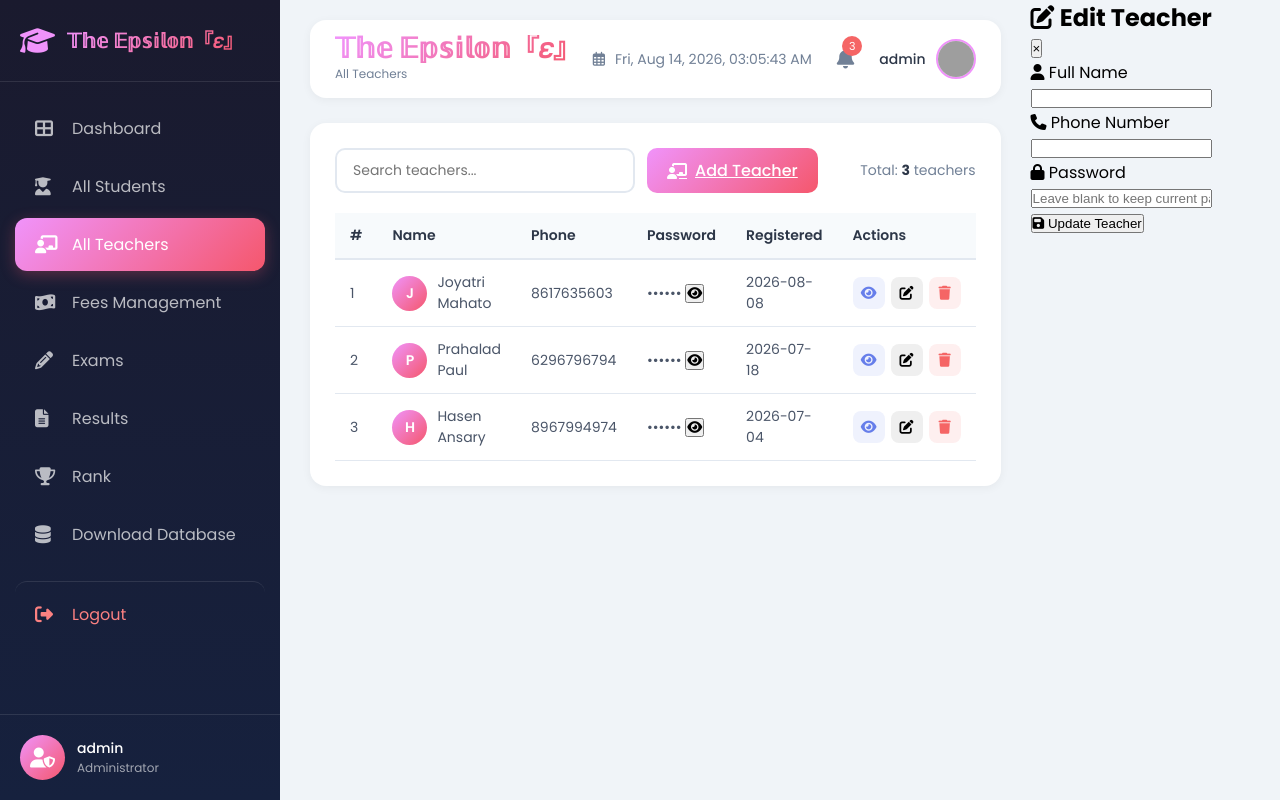
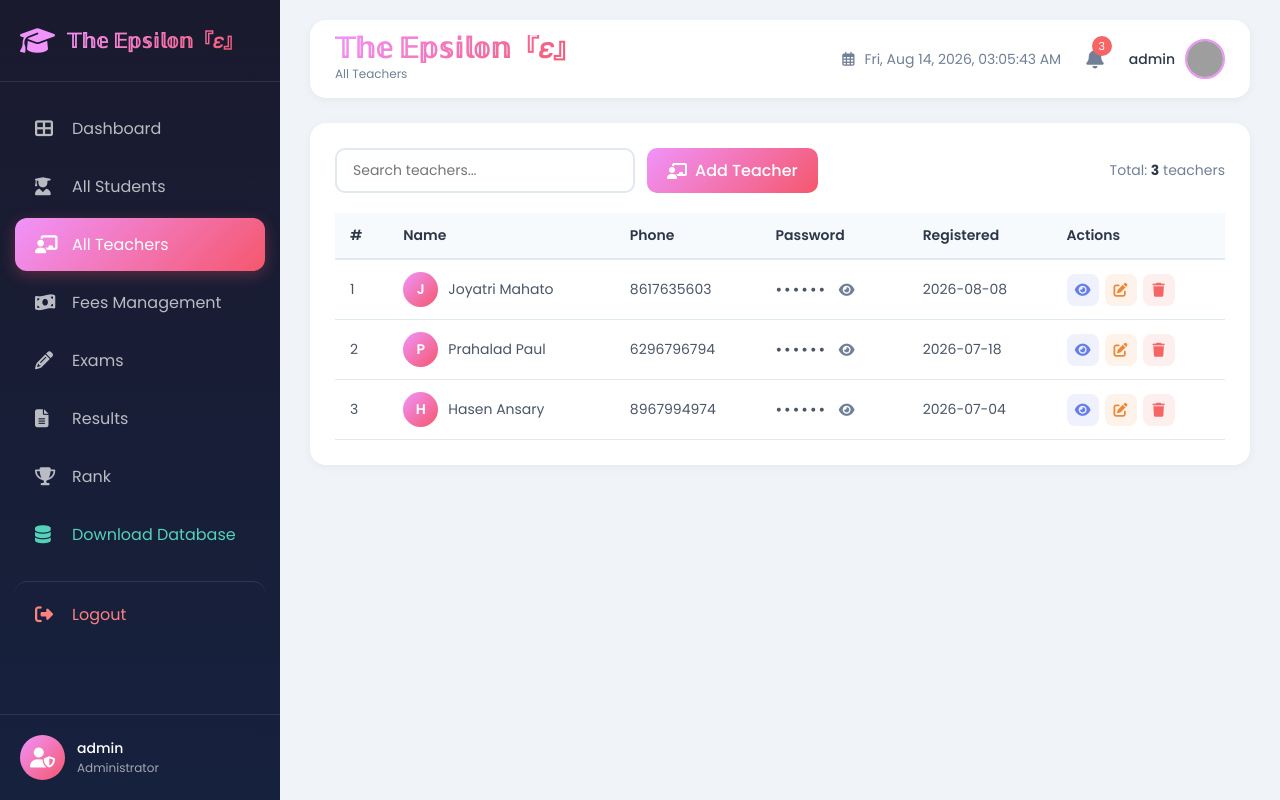
Before and after one commit to Rezu3/Epsilon0.2, a Flask app: page /admin/teachers in a window 1280 px wide. Run offline with Flask 3, Linux system fonts and the light colour scheme; a user stored in the database is signed in; data comes from the database, SQL or seed files in the repository; grey boxes are pictures that could not be loaded.

Commit message:
Update admin_teachers.css

```diff
--- a/static/css/admin_teachers.css
+++ b/static/css/admin_teachers.css
@@ -111,6 +128,15 @@ body {
 
 .nav-item.logout:hover {
     background: rgba(252, 129, 129, 0.1);
+}
+
+.nav-item.db-download {
+    color: rgba(100, 255, 218, 0.8);
+}
+
+.nav-item.db-download:hover {
+    background: rgba(100, 255, 218, 0.1);
+    color: #64ffda;
 }
 
 .sidebar-footer {
@@ -347,6 +404,7 @@ body {
     align-items: center;
     gap: 8px;
     white-space: nowrap;
+    text-decoration: none;
 }
 
 .add-btn:hover {
@@ -416,17 +476,45 @@ body {
     flex-shrink: 0;
 }
 
-.student-count {
-    display: inline-block;
-    padding: 4px 12px;
-    background: #e8f0fe;
-    color: #667eea;
-    border-radius: 20px;
-    font-size: 13px;
-    font-weight: 500;
+/* ============================================
+   PASSWORD FIELD
+   ============================================ */
+.password-dots {
+    font-size: 16px;
+    letter-spacing: 2px;
+    color: #4a5568;
 }
 
-/* Action Buttons */
+.password-text {
+    font-size: 14px;
+    color: #2d3748;
+    font-weight: 500;
+    font-family: 'Courier New', monospace;
+}
+
+.show-password-btn {
+    background: none;
+    border: none;
+    color: #718096;
+    cursor: pointer;
+    padding: 4px 8px;
+    border-radius: 6px;
+    transition: all 0.3s ease;
+    font-size: 14px;
+}
+
+.show-password-btn:hover {
+    background: rgba(0, 0, 0, 0.05);
+    color: #2d3748;
+}
+
+.show-password-btn:active {
+    transform: scale(0.9);
+}
+
+/* ============================================
+   ACTION BUTTONS
+   ============================================ */
 .action-buttons {
     display: flex;
     gap: 6px;
@@ -455,6 +543,16 @@ body {
     color: white;
 }
 
+.edit-btn {
+    background: rgba(237, 137, 54, 0.1);
+    color: #ed8936;
+}
+
+.edit-btn:hover {
+    background: #ed8936;
+    color: white;
+}
+
 .message-btn {
     background: rgba(72, 187, 120, 0.1);
     color: #48bb78;
@@ -513,7 +614,154 @@ body {
     box-shadow: 0 4px 15px rgba(245, 87, 108, 0.3);
 }
 
-/* Animations */
+/* ============================================
+   EDIT MODAL
+   ============================================ */
+.modal {
+    display: none;
+    position: fixed;
+    top: 0;
+    left: 0;
+    width: 100%;
+    height: 100%;
+    background: rgba(0, 0, 0, 0.5);
+    justify-content: center;
+    align-items: center;
+    z-index: 2000;
+    backdrop-filter: blur(4px);
+    animation: fadeIn 0.3s ease;
+}
+
+.modal.show {
+    display: flex !important;
+}
+
+.modal-content {
+    background: white;
+    border-radius: 20px;
+    padding: 0;
+    width: 100%;
+    max-width: 520px;
+    max-height: 90vh;
+    overflow-y: auto;
+    animation: slideUp 0.3s ease;
+    box-shadow: 0 20px 60px rgba(0, 0, 0, 0.3);
+}
+
+.modal-header {
+    padding: 25px 30px;
+    border-bottom: 1px solid #e2e8f0;
+    display: flex;
+    justify-content: space-between;
+    align-items: center;
+    background: linear-gradient(135deg, #f093fb, #f5576c);
+    border-radius: 20px 20px 0 0;
+    color: white;
+}
+
+.modal-header h2 {
+    font-size: 20px;
+    font-weight: 600;
+    display: flex;
+    align-items: center;
+    gap: 10px;
+}
+
+.modal-header h2 i {
+    font-size: 22px;
+}
+
+.modal-close {
+    background: rgba(255, 255, 255, 0.2);
+    border: none;
+    color: white;
+    font-size: 28px;
+    cursor: pointer;
+    width: 40px;
+    height: 40px;
+    border-radius: 50%;
+    display: flex;
+    align-items: center;
+    justify-content: center;
+    transition: all 0.3s ease;
+}
+
+.modal-close:hover {
+    background: rgba(255, 255, 255, 0.3);
+    transform: rotate(90deg);
+}
+
+.modal-body {
+    padding: 30px;
+}
+
+.form-group {
+    margin-bottom: 20px;
+}
+
+.form-group label {
+    display: block;
+    font-weight: 500;
+    color: #2d3748;
+    margin-bottom: 8px;
+    font-size: 14px;
+}
+
+.form-group label i {
+    color: #f093fb;
+    margin-right: 8px;
+}
+
+.form-group input {
+    width: 100%;
+    padding: 12px 16px;
+    border: 2px solid #e2e8f0;
+    border-radius: 10px;
+    font-size: 14px;
+    font-family: 'Poppins', sans-serif;
+    transition: all 0.3s ease;
+}
+
+.form-group input:focus {
+    outline: none;
+    border-color: #f093fb;
+    box-shadow: 0 0 0 4px rgba(245, 87, 108, 0.1);
+}
+
+.form-group input::placeholder {
+    color: #a0aec0;
+}
+
+.submit-btn {
+    width: 100%;
+    padding: 14px;
+    background: linear-gradient(135deg, #f093fb, #f5576c);
+    color: white;
+    border: none;
+    border-radius: 10px;
+    font-size: 16px;
+    font-weight: 600;
+    cursor: pointer;
+    transition: all 0.3s ease;
+    font-family: 'Poppins', sans-serif;
+    display: flex;
+    align-items: center;
+    justify-content: center;
+    gap: 10px;
+}
+
+.submit-btn:hover {
+    transform: translateY(-2px);
+    box-shadow: 0 4px 20px rgba(245, 87, 108, 0.4);
+}
+
+.submit-btn:active {
+    transform: translateY(0);
+}
+
+/* ============================================
+   ANIMATIONS
+   ============================================ */
 @keyframes slideDown {
     from {
         opacity: 0;
@@ -755,44 +958,104 @@ body {
         font-size: 11px;
     }
 
+    .date-time i {
+        display: none;
+    }
+
     .profile-img {
         width: 32px;
         height: 32px;
     }
+
+    .teachers-table {
+        font-size: 12px;
+    }
+
+    .teachers-table th,
+    .teachers-table td {
+        padding: 6px 8px;
+    }
+
+    .avatar {
+        width: 28px;
+        height: 28px;
+        font-size: 12px;
+    }
+
+    .action-btn {
+        width: 28px;
+        height: 28px;
+        font-size: 12px;
+    }
+
+    .modal-content {
+        margin: 10px;
+        border-radius: 16px;
+    }
+
+    .modal-header {
+        padding: 16px 20px;
+        border-radius: 16px 16px 0 0;
+    }
+
+    .modal-header h2 {
+        font-size: 16px;
+    }
+
+    .modal-body {
+        padding: 16px;
+    }
+
+    .form-group input {
+        padding: 10px 14px;
+        font-size: 13px;
+    }
+
+    .submit-btn {
+        padding: 12px;
+        font-size: 14px;
+    }
 }
 
+/* Touch-friendly for mobile */
 .menu-btn,
 .sidebar-toggle,
 .nav-item,
 .action-btn,
 .add-btn,
-.submit-btn {
+.submit-btn,
+.show-password-btn,
+.modal-close {
     touch-action: manipulation;
     -webkit-tap-highlight-color: transparent;
-}
-
-.nav-item {
-    cursor: pointer;
-    touch-action: manipulation;
 }
 
 .nav-item:active {
     transform: scale(0.98);
 }
 
-.sidebar::-webkit-scrollbar {
-    width: 4px;
+/* Print styles */
+@media print {
+    .sidebar {
+        display: none;
+    }
+
+    .main-content {
+        margin-left: 0 !important;
+        padding: 10px;
+    }
+
+    .top-bar {
+        box-shadow: none;
+        border: 1px solid #e2e8f0;
+    }
+
+    .teachers-container {
+        box-shadow: none;
+        border: 1px solid #e2e8f0;
+    }
+
+    .action-buttons {
+        display: none;
+    }
 }
-
-.sidebar::-webkit-scrollbar-track {
-    background: rgba(255, 255, 255, 0.05);
-}
-
-.sidebar::-webkit-scrollbar-thumb {
-    background: rgba(255, 255, 255, 0.2);
-    border-radius: 10px;
-}
-
-.sidebar::-webkit-scrollbar-thumb:hover {
-    background: rgba(255, 255, 255, 0.3);
-}
```
Also changed, not shown: other parts of static/css/admin_teachers.css (+159 -151 lines).
